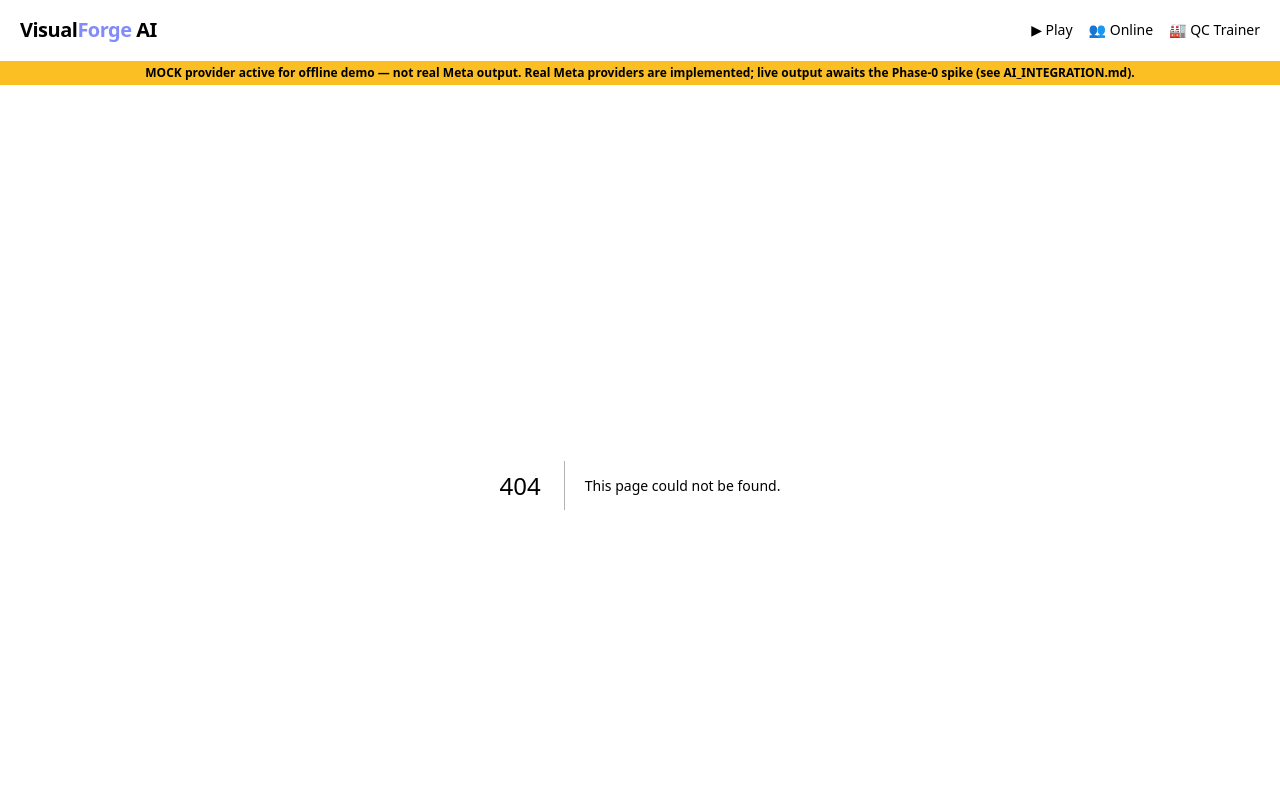
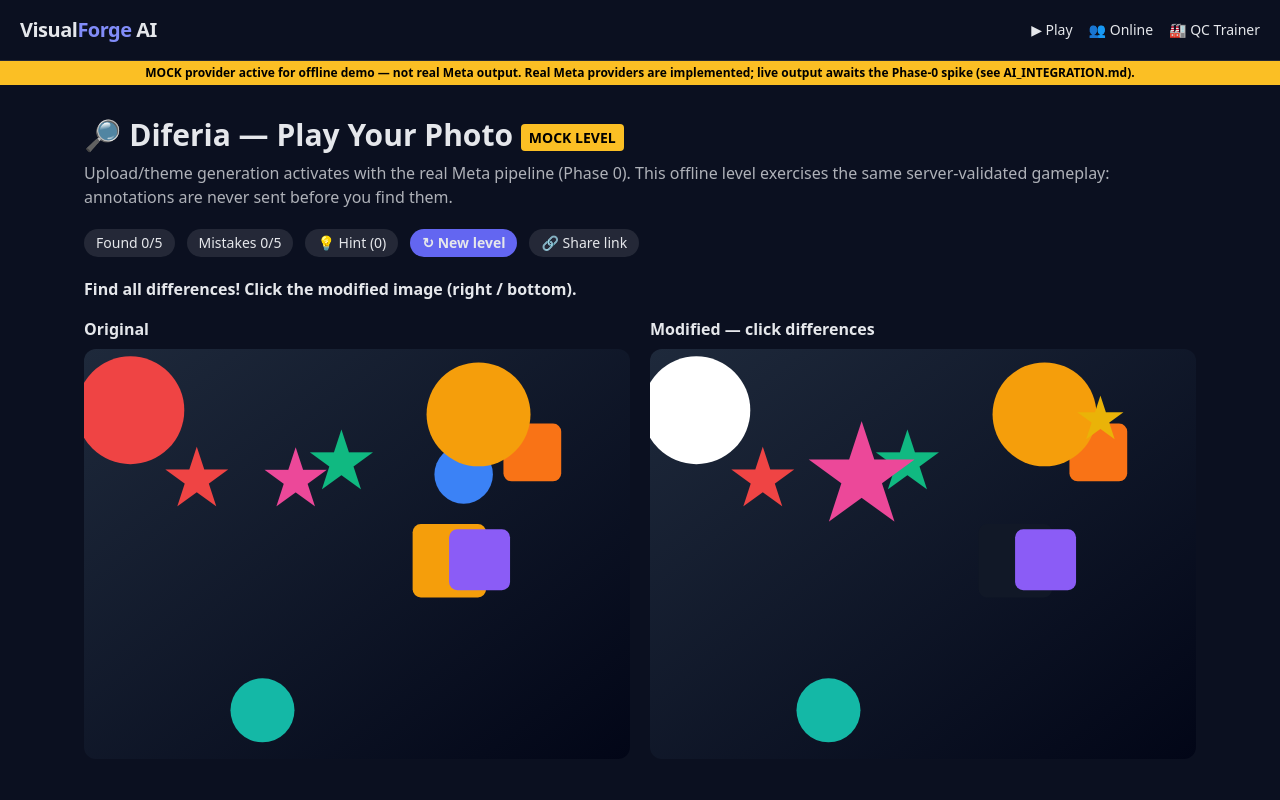
Before and after one commit to RemotingCoders/VisualForge-AI, a Next.js app: page /play in a window 1280 px wide. Before the commit this address had no page. Shown: the top 800 px of the page. Built offline with nearby package versions, Linux system fonts and the light colour scheme.

Commit message:
Phase 3: Diferia Play — server-validated clicks, annotations never leak before a find

```diff
--- /dev/null
+++ b/src/app/api/demo-level/route.ts
@@ -0,0 +1,6 @@
+import { NextResponse } from 'next/server';
+import { createDemoLevel } from '@/lib/serverStore';
+export async function GET(req: Request) {
+  const seed = Number(new URL(req.url).searchParams.get('seed') ?? 7);
+  return NextResponse.json({ ...createDemoLevel(Number.isFinite(seed) ? seed : 7), providerLabel: 'MOCK — offline demo scene, not real Meta output' });
+}
--- /dev/null
+++ b/src/app/api/validate-click/route.ts
@@ -0,0 +1,14 @@
+import { NextResponse } from 'next/server';
+import { getDifferences } from '@/lib/serverStore';
+import { clickHits } from '@/lib/engine/geometry';
+
+/** Server-authoritative click validation. Annotations never leave the server before a find. */
+export async function POST(req: Request) {
+  const { levelId, x, y, foundIds = [] } = await req.json();
+  const diffs = getDifferences(levelId);
+  if (!diffs) return NextResponse.json({ error: 'level not found (server restarted or expired)' }, { status: 404 });
+  const hit = diffs.find(d => !(foundIds as string[]).includes(d.id) && clickHits({ x, y }, d.bbox, 16));
+  if (!hit) return NextResponse.json({ hit: false });
+  // Reveal ONLY the found difference, after validation.
+  return NextResponse.json({ hit: true, difference: { id: hit.id, description: hit.description, bbox: hit.bbox } });
+}
--- /dev/null
+++ b/src/app/play/page.tsx
@@ -0,0 +1,38 @@
+'use client';
+import { useEffect, useRef, useState } from 'react';
+import type { Shape } from '@/lib/demoScene';
+import { renderShapes } from '@/lib/demoScene';
+import { scoreGame } from '@/lib/engine/geometry';
+
+type Found = { id: string; description: string; bbox: { x: number; y: number; width: number; height: number } };
+export default function Play() {
+  const [levelId, setLevelId] = useState(''); const [orig, setOrig] = useState<Shape[]>([]); const [mod, setMod] = useState<Shape[]>([]);
+  const [total, setTotal] = useState(0); const [found, setFound] = useState<Found[]>([]); const [mistakes, setMistakes] = useState(0);
+  const [hints, setHints] = useState(0); const [msg, setMsg] = useState('Loading MOCK level…'); const [start] = useState(Date.now());
+  const svgRef = useRef<SVGSVGElement>(null);
+  const load = async (seed = Math.floor(Math.random() * 9999)) => { const d = await (await fetch(`/api/demo-level?seed=${seed}`)).json(); setLevelId(d.levelId); setOrig(d.original); setMod(d.modified); setTotal(d.total); setFound([]); setMistakes(0); setHints(0); setMsg('Find all differences! Click the modified image (right / bottom).'); };
+  useEffect(() => { load(7); }, []);
+  const click = async (e: React.MouseEvent) => {
+    if (!svgRef.current || found.length >= total) return;
+    const r = svgRef.current.getBoundingClientRect();
+    const x = ((e.clientX - r.left) / r.width) * 400, y = ((e.clientY - r.top) / r.height) * 300;
+    const res = await (await fetch('/api/validate-click', { method: 'POST', headers: { 'Content-Type': 'application/json' }, body: JSON.stringify({ levelId, x, y, foundIds: found.map(f => f.id) }) })).json();
+    if (res.hit) { setFound(f => [...f, res.difference]); setMsg(`✅ ${res.difference.description}`); } else { setMistakes(m => m + 1); setMsg('❌ Not there — mistake!'); }
+  };
+  const done = total > 0 && found.length >= total; const elapsed = Math.round((Date.now() - start) / 1000);
+  const Panel = ({ shapes, onClick, marks }: { shapes: Shape[]; onClick?: (e: React.MouseEvent) => void; marks?: Found[] }) => (
+    <svg ref={onClick ? svgRef : undefined} onClick={onClick} viewBox="0 0 400 300" className={`w-full rounded-xl bg-gradient-to-br from-slate-800 to-slate-950 ${onClick ? 'cursor-crosshair' : ''}`} dangerouslySetInnerHTML={{ __html: renderShapes(shapes) + (marks ?? []).map(f => `<rect x="${f.bbox.x}" y="${f.bbox.y}" width="${f.bbox.width}" height="${f.bbox.height}" fill="none" stroke="#22c55e" stroke-width="3" rx="8"/>`).join('') }} />);
+  return (<main className="max-w-6xl mx-auto px-5 py-8">
+    <h1 className="text-3xl font-black">🔎 Diferia — Play Your Photo <span className="text-sm align-middle bg-amber-400 text-black px-2 py-1 rounded">MOCK LEVEL</span></h1>
+    <p className="opacity-75 mt-2">Upload/theme generation activates with the real Meta pipeline (Phase 0). This offline level exercises the same server-validated gameplay: annotations are never sent before you find them.</p>
+    <div className="flex flex-wrap gap-3 my-5 text-sm"><span className="bg-white/10 px-3 py-1 rounded-full">Found {found.length}/{total}</span><span className="bg-white/10 px-3 py-1 rounded-full">Mistakes {mistakes}/5</span>
+      <button className="bg-white/10 px-3 py-1 rounded-full" onClick={() => { setHints(h => h + 1); setMsg('💡 Hint: compare corners and large shapes first (real hints reveal a zone with the verified pipeline).'); }}>💡 Hint ({hints})</button>
+      <button className="bg-indigo-500 px-3 py-1 rounded-full font-bold" onClick={() => load()}>↻ New level</button>
+      {typeof window !== 'undefined' && levelId && <button className="bg-white/10 px-3 py-1 rounded-full" onClick={() => navigator.clipboard?.writeText(`${location.origin}/play?level=${levelId}`)}>🔗 Share link</button>}</div>
+    <p aria-live="polite" className="font-semibold">{done ? `🎉 Finished! Score ${scoreGame(found.length, total, mistakes, hints, elapsed)} · ${elapsed}s` : msg}</p>
+    <div className="grid md:grid-cols-2 gap-5 mt-4"><div><h2 className="font-bold mb-2">Original</h2><Panel shapes={orig} /></div>
+      <div><h2 className="font-bold mb-2">Modified — click differences</h2><Panel shapes={mod} onClick={click} marks={found} /></div></div>
+    <ul className="mt-4 text-sm">{found.map(f => <li key={f.id}>✅ {f.description}</li>)}</ul>
+    {mistakes >= 5 && <p className="text-red-300 font-bold mt-3">Out of mistakes — load a new level to try again.</p>}
+  </main>);
+}
--- /dev/null
+++ b/src/lib/demoScene.ts
@@ -0,0 +1,23 @@
+export type Shape = { id: string; kind: 'circle' | 'rect' | 'star'; x: number; y: number; size: number; color: string };
+import type { Difference } from './engine/types';
+const COLORS = ['#ef4444', '#f59e0b', '#10b981', '#3b82f6', '#8b5cf6', '#ec4899', '#14b8a6', '#f97316'];
+function rng(seed: number) { return () => { seed |= 0; seed = (seed + 0x6d2b79f5) | 0; let t = Math.imul(seed ^ (seed >>> 15), 1 | seed); t ^= t + Math.imul(t ^ (t >>> 7), 61 | t); return ((t ^ (t >>> 14)) >>> 0) / 4294967296; }; }
+
+/** Procedural MOCK scene (no third-party images, no Meta calls). Differences derive from the actual rendered change. */
+export function generateDemoScene(seed = 7): { original: Shape[]; modified: Shape[]; differences: Difference[] } {
+  const r = rng(seed), original: Shape[] = [];
+  for (let i = 0; i < 10; i++) original.push({ id: `s${i}`, kind: (['circle', 'rect', 'star'] as const)[i % 3], x: 30 + r() * 340, y: 30 + r() * 240, size: 18 + r() * 22, color: COLORS[i % COLORS.length] });
+  const modified = original.map(s => ({ ...s })); const differences: Difference[] = [];
+  const push = (s: Shape, type: string, description: string) => differences.push({ id: `diff-${differences.length + 1}`, type, description, bbox: { x: Math.max(0, s.x - s.size), y: Math.max(0, s.y - s.size), width: s.size * 2, height: s.size * 2 }, bbox_normalized: { x: Math.max(0, s.x - s.size) / 400, y: Math.max(0, s.y - s.size) / 300, width: (s.size * 2) / 400, height: (s.size * 2) / 300 }, mask_url: null, severity: 'medium', verification_status: 'needs_review', verifier_notes: 'MOCK scene — geometry-derived, not Meta-verified' });
+  push(modified[1], 'change color', 'A shape changed color'); modified[1] = { ...modified[1], color: '#111827' };
+  push(modified[3], 'remove object', 'An object disappeared'); modified.splice(3, 1);
+  const added: Shape = { id: 'added', kind: 'star', x: 330, y: 55, size: 22, color: '#eab308' }; modified.push(added); push(added, 'add object', 'A new star appeared');
+  const idx = modified.findIndex(s => s.id === 's5'); push(modified[idx], 'alter shape', 'A shape grew'); modified[idx] = { ...modified[idx], size: modified[idx].size * 1.7 };
+  push(modified[0], 'change color', 'A shape changed color'); modified[0] = { ...modified[0], color: '#ffffff' };
+  return { original, modified, differences };
+}
+export function renderShapes(shapes: Shape[]): string {
+  return shapes.map(s => s.kind === 'circle' ? `<circle cx="${s.x}" cy="${s.y}" r="${s.size}" fill="${s.color}"/>`
+    : s.kind === 'rect' ? `<rect x="${s.x - s.size}" y="${s.y - s.size}" width="${s.size * 2}" height="${s.size * 2}" rx="6" fill="${s.color}"/>`
+    : `<text x="${s.x}" y="${s.y + s.size / 2}" font-size="${s.size * 2}" text-anchor="middle" fill="${s.color}">★</text>`).join('');
+}
--- /dev/null
+++ b/src/lib/serverStore.ts
@@ -0,0 +1,12 @@
+import { generateDemoScene } from './demoScene';
+import type { Difference } from './engine/types';
+/** Server-only store: difference annotations live here, NEVER in the client payload. */
+const g = globalThis as unknown as { __vfLevels?: Map<string, Difference[]> };
+if (!g.__vfLevels) g.__vfLevels = new Map();
+export function createDemoLevel(seed = 7) {
+  const id = `demo-${seed}-${Math.random().toString(36).slice(2, 8)}`;
+  const scene = generateDemoScene(seed);
+  g.__vfLevels!.set(id, scene.differences);
+  return { levelId: id, original: scene.original, modified: scene.modified, total: scene.differences.length };
+}
+export function getDifferences(levelId: string) { return g.__vfLevels!.get(levelId) ?? null; }
```
Also changed, not shown: 1 other file (tests, documents, lock files or other folders).
